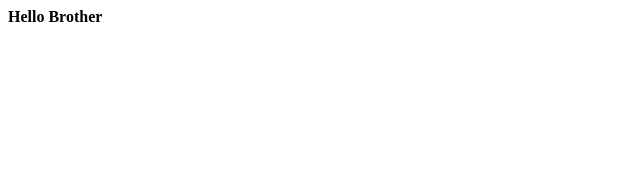
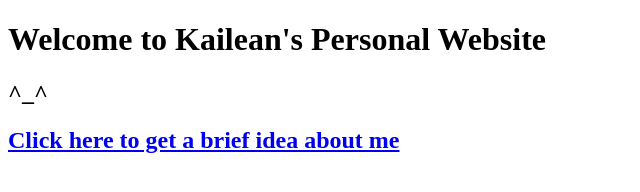
Before and after one commit to kaileant/kaileant.github.io, a plain HTML site: page index.html in a window 1280 px wide. Shown: the whole page, without its empty margins (0-640 px from the left). Drawn offline with Linux system fonts and the light colour scheme.

Commit message:
index.html

```diff
--- a/index.html
+++ b/index.html
@@ -1,9 +1,15 @@
-<html>
-  <head>
-    <title>Kailean Taguinod</title>
-  </head>
+<!DOCTYPE html>
+<html lang="en">
+<head>
+    <title>MAIN PAGE</title>
+</head>
+<body>
+    <div class="container">
+        <h1>Welcome to Kailean's Personal Website</h1>
+        <h2>^_^</h2>
+        <a href="./about.html"><h2>Click here to get a brief idea about me</h2></a>
 
-  <body>
-    <b>Hello Brother</b>
-  </body>
+
+    </div>
+</body>
 </html>
```
